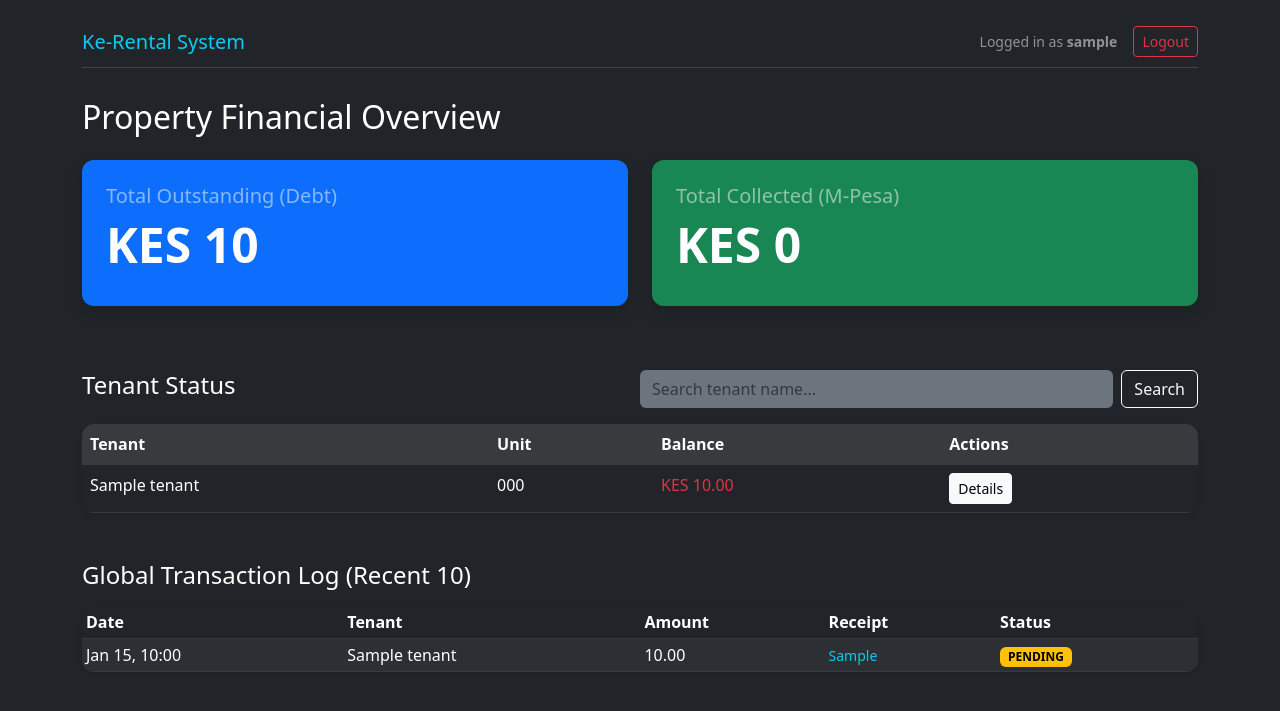
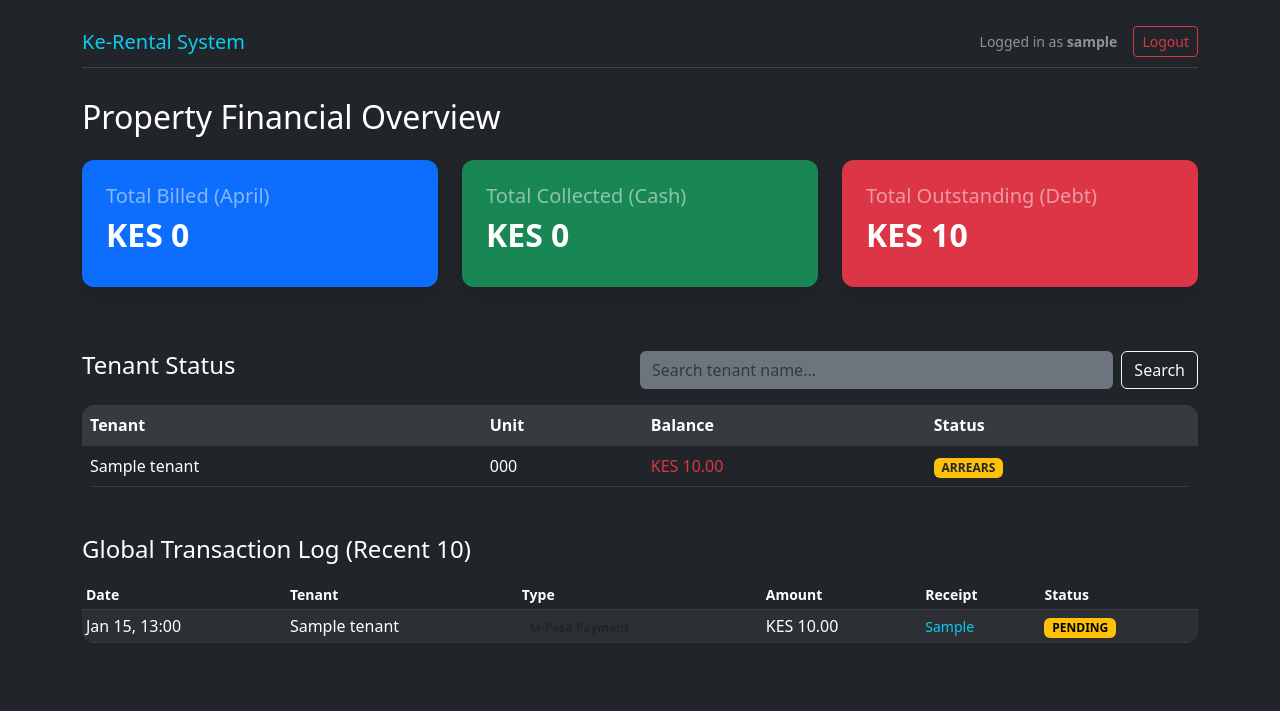
Before and after one commit to 5starrmont/ke-rental-system, a Django app: page /landlord/ in a window 1280 px wide. Shown: the top 711 px of the page. Run offline with Django 5.2, Linux system fonts and the light colour scheme; a user stored in the database is signed in; tables that the repository leaves empty hold one stand-in row (values such as "Sample post").

Commit message:
feat: implement monthly billing logic and financial overview dashboards

```diff
--- a/management/templates/management/landlord.html
+++ b/management/templates/management/landlord.html
@@ -6,11 +6,14 @@
     <title>Landlord Overview | Ke-Rental</title>
     <link href="https://cdn.jsdelivr.net/npm/bootstrap@5.3.0/dist/css/bootstrap.min.css" rel="stylesheet">
     <style>
-        .card { border: none; border-radius: 12px; }
+        .card { border: none; border-radius: 12px; transition: transform 0.2s; }
+        .card:hover { transform: translateY(-5px); }
         .table { border-radius: 12px; overflow: hidden; }
         .badge-paid { background-color: #198754; }
         .badge-pending { background-color: #ffc107; color: #000; }
+        .badge-charge { background-color: #6f42c1; } /* Purple for Invoices */
         .auth-header { border-bottom: 1px solid #444; padding: 10px 0; margin-bottom: 30px; }
+        .text-purple { color: #d63384; }
     </style>
 </head>
 <body class="bg-dark text-white">
@@ -20,7 +23,6 @@
             <h5 class="mb-0 text-info">Ke-Rental System</h5>
             <div class="d-flex align-items-center">
                 <span class="me-3 text-white-50 small">Logged in as <strong>{{ user.username }}</strong></span>
-
                 <form action="/admin/logout/?next=/landlord/" method="post">
                     {% csrf_token %}
                     <button type="submit" class="btn btn-sm btn-outline-danger">Logout</button>
@@ -31,19 +33,27 @@
         <h2 class="mb-4">Property Financial Overview</h2>
 
         <div class="row mb-5">
-            <div class="col-md-6 mb-3">
+            <div class="col-md-4 mb-3">
                 <div class="card bg-primary text-white shadow">
                     <div class="card-body p-4">
-                        <h5 class="text-white-50">Total Outstanding (Debt)</h5>
-                        <h2 class="display-5 fw-bold">KES {{ total_expected }}</h2>
+                        <h5 class="text-white-50">Total Billed (April)</h5>
+                        <h2 class="fw-bold">KES {{ total_billed }}</h2>
                     </div>
                 </div>
             </div>
-            <div class="col-md-6 mb-3">
+            <div class="col-md-4 mb-3">
                 <div class="card bg-success text-white shadow">
                     <div class="card-body p-4">
-                        <h5 class="text-white-50">Total Collected (M-Pesa)</h5>
-                        <h2 class="display-5 fw-bold">KES {{ total_collected }}</h2>
+                        <h5 class="text-white-50">Total Collected (Cash)</h5>
+                        <h2 class="fw-bold">KES {{ total_collected }}</h2>
+                    </div>
+                </div>
+            </div>
+            <div class="col-md-4 mb-3">
+                <div class="card bg-danger text-white shadow">
+                    <div class="card-body p-4">
+                        <h5 class="text-white-50">Total Outstanding (Debt)</h5>
+                        <h2 class="fw-bold">KES {{ total_outstanding }}</h2>
                     </div>
                 </div>
             </div>
@@ -57,13 +67,13 @@
             </form>
         </div>
 
-        <table class="table table-dark table-hover shadow-sm mb-5">
+        <table class="table table-dark table-hover shadow-sm mb-5 align-middle">
             <thead>
                 <tr class="table-active">
                     <th>Tenant</th>
                     <th>Unit</th>
                     <th>Balance</th>
-                    <th>Actions</th>
+                    <th>Status</th>
                 </tr>
             </thead>
             <tbody>
@@ -72,14 +82,14 @@
                     <td>{{ tenant.name }}</td>
                     <td>{{ tenant.unit.house_number }}</td>
                     <td class="{% if tenant.balance > 0 %}text-danger{% else %}text-success fw-bold{% endif %}">
-                        {% if tenant.balance > 0 %}
-                            KES {{ tenant.balance }}
-                        {% else %}
-                            CLEARED ✅
-                        {% endif %}
+                        KES {{ tenant.balance }}
                     </td>
                     <td>
-                        <a href="{% url 'tenant-dashboard' tenant.id %}" class="btn btn-sm btn-light">Details</a>
+                        {% if tenant.balance <= 0 %}
+                            <span class="badge bg-success">CLEARED ✅</span>
+                        {% else %}
+                            <span class="badge bg-warning text-dark">ARREARS</span>
+                        {% endif %}
                     </td>
                 </tr>
                 {% empty %}
@@ -91,11 +101,12 @@
         </table>
 
         <h4 class="mb-3">Global Transaction Log (Recent 10)</h4>
-        <table class="table table-dark table-sm table-striped shadow-sm">
+        <table class="table table-dark table-sm table-striped shadow-sm align-middle">
             <thead>
-                <tr class="text-muted">
+                <tr class="text-muted small">
                     <th>Date</th>
                     <th>Tenant</th>
+                    <th>Type</th>
                     <th>Amount</th>
                     <th>Receipt</th>
                     <th>Status</th>
@@ -106,17 +117,26 @@
                 <tr>
                     <td>{{ payment.date_created|date:"M d, H:i" }}</td>
                     <td>{{ payment.tenant.name }}</td>
-                    <td>{{ payment.amount }}</td>
+                    <td>
+                        <span class="badge {% if payment.transaction_type == 'CHARGE' %}badge-charge{% else %}badge-info text-dark{% endif %}">
+                            {{ payment.get_transaction_type_display }}
+                        </span>
+                    </td>
+                    <td>KES {{ payment.amount }}</td>
                     <td><small class="text-info">{{ payment.mpesa_receipt|default:"--" }}</small></td>
                     <td>
-                        <span class="badge {% if payment.status == 'PAID' %}badge-paid{% else %}badge-pending{% endif %}">
-                            {{ payment.status }}
-                        </span>
+                        {% if payment.transaction_type == 'CHARGE' %}
+                            <span class="badge bg-secondary">BILLED</span>
+                        {% else %}
+                            <span class="badge {% if payment.status == 'PAID' %}badge-paid{% else %}badge-pending{% endif %}">
+                                {{ payment.status }}
+                            </span>
+                        {% endif %}
                     </td>
                 </tr>
                 {% empty %}
                 <tr>
-                    <td colspan="5" class="text-center text-muted">No transactions recorded yet.</td>
+                    <td colspan="6" class="text-center text-muted">No transactions recorded yet.</td>
                 </tr>
                 {% endfor %}
             </tbody>
--- a/management/views.py
+++ b/management/views.py
@@ -1,8 +1,11 @@
+import africastalking
+import time
 from django.http import JsonResponse
 from django.views.decorators.csrf import csrf_exempt
 from django.shortcuts import render, get_object_or_404
 from django.db.models import Sum
 from django.contrib.auth.decorators import login_required
+from django.conf import settings
 
 from rest_framework import viewsets
 from rest_framework.decorators import api_view, permission_classes
@@ -14,19 +17,48 @@ from django_daraja.mpesa.core import MpesaClient
 from .models import Tenant, Payment
 from .serializers import TenantSerializer, PaymentSerializer
 
+# --- Helper Function for SMS ---
+
+def send_payment_notification(tenant, amount):
+    """Helper to send SMS via Africa's Talking with Retry Logic and Settings Init"""
+    try:
+        africastalking.initialize(settings.AT_USERNAME, settings.AT_API_KEY)
+        sms = africastalking.SMS
+
+        phone = tenant.phone_number
+        if phone.startswith('0'):
+            phone = f"+254{phone[1:]}"
+        elif not phone.startswith('+'):
+            phone = f"+{phone}"
+
+        message = (
+            f"Confirmed! Received KES {amount} for Unit {tenant.unit.house_number}. "
+            f"Your new balance is KES {tenant.balance}. Thank you for using Ke-Rental."
+        )
+
+        for attempt in range(3):
+            try:
+                response = sms.send(message, [phone])
+                print(f"--- SMS SENT SUCCESSFULLY (Attempt {attempt+1}): {response} ---")
+                return
+            except Exception as e:
+                print(f"--- SMS ATTEMPT {attempt+1} FAILED: {str(e)} ---")
+                if attempt < 2:
+                    time.sleep(1)
+                else:
+                    print("--- SMS GAVE UP AFTER 3 ATTEMPTS ---")
+    except Exception as init_e:
+        print(f"--- SMS INITIALIZATION FAILED: {str(init_e)} ---")
+
 # --- API ViewSets ---
 
 class TenantViewSet(viewsets.ReadOnlyModelViewSet):
-    """
-    API endpoint that allows tenants to be viewed.
-    """
+    """API endpoint that allows tenants to be viewed."""
     queryset = Tenant.objects.all()
     serializer_class = TenantSerializer
 
 class PaymentViewSet(viewsets.ModelViewSet):
-    """
-    API endpoint that allows payments to be viewed or created.
-    """
+    """API endpoint that allows payments to be viewed or created."""
     queryset = Payment.objects.all().order_by('-date_created')
     serializer_class = PaymentSerializer
 
@@ -34,52 +66,54 @@ class PaymentViewSet(viewsets.ModelViewSet):
 
 @api_view(['POST'])
 def initiate_mpesa_payment(request):
-    """
-    Triggers STK Push and creates a PENDING payment record.
-    """
+    """Triggers STK Push and prints the actual response for debugging."""
     tenant_id = request.data.get('tenant_id')
     amount = request.data.get('amount')
 
     try:
         tenant = Tenant.objects.get(id=tenant_id)
-        # Ensure this URL matches your active ngrok tunnel
-        callback_url = 'https://oversevere-micki-excursionary.ngrok-free.dev/api/mpesa-callback/'
+        callback_url = settings.MPESA_CONFIG.get('CALLBACK_URL', 'https://oversevere-micki-excursionary.ngrok-free.dev/api/mpesa-callback/')
 
         cl = MpesaClient()
         account_reference = f'House-{tenant.unit.house_number}'
         transaction_desc = f'Rent for {tenant.name}'
 
-        # 1. Trigger STK Push
         response = cl.stk_push(tenant.phone_number, int(amount), account_reference, transaction_desc, callback_url)
+
+        print(f"--- SAFARICOM RAW RESPONSE: {response.text} ---")
+
         res_data = response.json()
         checkout_id = res_data.get('CheckoutRequestID')
 
-        # 2. Create local record
-        Payment.objects.create(
-            tenant=tenant,
-            amount=amount,
-            checkout_id=checkout_id,
-            status='PENDING'
-        )
-
-        return JsonResponse({
-            'status': 'Success',
-            'message': 'STK Push sent. Record created as PENDING.',
-            'checkout_id': checkout_id
-        })
+        if checkout_id:
+            Payment.objects.create(
+                tenant=tenant,
+                amount=amount,
+                checkout_id=checkout_id,
+                transaction_type='MPESA',
+                status='PENDING'
+            )
+            return JsonResponse({
+                'status': 'Success',
+                'message': 'STK Push sent.',
+                'checkout_id': checkout_id
+            })
+        else:
+            error_msg = res_data.get('errorMessage', 'Unknown Safaricom Error')
+            print(f"--- SAFARICOM ERROR: {error_msg} ---")
+            return JsonResponse({'status': 'Error', 'message': error_msg}, status=400)
 
     except Tenant.DoesNotExist:
         return JsonResponse({'status': 'Error', 'message': 'Tenant not found'}, status=404)
     except Exception as e:
+        print(f"--- CODE EXCEPTION: {str(e)} ---")
         return JsonResponse({'status': 'Error', 'message': str(e)}, status=500)
 
 @csrf_exempt
 @api_view(['POST'])
 @permission_classes([AllowAny])
 def mpesa_callback(request):
-    """
-    Safaricom callback. Updates status and reconciles tenant balance.
-    """
+    """Safaricom callback. Updates status, reconciles balance, and sends SMS."""
     data = request.data
     stk_callback = data.get('Body', {}).get('stkCallback', {})
     result_code = stk_callback.get('ResultCode')
@@ -91,21 +125,19 @@ def mpesa_callback(request):
         payment = Payment.objects.get(checkout_id=checkout_id)
 
         if payment.status != 'PAID' and result_code == 0:
-            # Success: Extract metadata
             items = stk_callback.get('CallbackMetadata', {}).get('Item', [])
             metadata = {item['Name']: item.get('Value') for item in items}
 
-            # Update Payment
             payment.status = 'PAID'
             payment.mpesa_receipt = metadata.get('MpesaReceiptNumber')
             payment.save()
 
-            # Reconcile Tenant Balance
             tenant = payment.tenant
             tenant.balance -= payment.amount
             tenant.save()
 
-            print(f"✅ SUCCESS: Payment {payment.id} PAID. Tenant {tenant.name} balance updated.")
+            send_payment_notification(tenant, payment.amount)
+            print(f"✅ SUCCESS: Payment PAID and SMS Notification triggered.")
 
         elif result_code != 0:
             payment.status = 'FAILED'
@@ -121,12 +153,8 @@ def mpesa_callback(request):
 
 @login_required
 def tenant_dashboard(request):
-    """
-    Shows the dashboard ONLY for the logged-in tenant.
-    No tenant_id needed in the URL anymore.
-    """
+    """Shows the dashboard ONLY for the logged-in tenant."""
     try:
-        # Link to the OneToOneField user profile
         tenant = request.user.tenant_profile
         payments = tenant.payments.all().order_by('-date_created')
         return render(request, 'management/dashboard.html', {
@@ -134,30 +162,30 @@ def tenant_dashboard(request):
             'payments': payments
         })
     except (AttributeError, Tenant.DoesNotExist):
-        # Fallback if an admin logs in without a tenant profile
         return render(request, 'management/dashboard.html', {
             'error': "No tenant profile linked to this account."
         })
 
 @login_required
 def landlord_dashboard(request):
-    """
-    Global financial overview for the property manager.
-    Only accessible by logged-in users (Staff/Admin).
-    """
+    """Global financial overview for the property manager."""
     search_query = request.GET.get('search', '')
     tenants = Tenant.objects.all()
 
     if search_query:
         tenants = tenants.filter(name__icontains=search_query)
 
-    total_expected = Tenant.objects.aggregate(Sum('balance'))['balance__sum'] or 0
-    total_collected = Payment.objects.filter(status='PAID').aggregate(Sum('amount'))['amount__sum'] or 0
+    # Calculate Totals based on transaction types
+    total_billed = Payment.objects.filter(transaction_type='CHARGE').aggregate(Sum('amount'))['amount__sum'] or 0
+    total_collected = Payment.objects.filter(transaction_type='MPESA', status='PAID').aggregate(Sum('amount'))['amount__sum'] or 0
+    total_outstanding = Tenant.objects.aggregate(Sum('balance'))['balance__sum'] or 0
+
     recent_payments = Payment.objects.all().order_by('-date_created')[:10]
 
     return render(request, 'management/landlord.html', {
-        'total_expected': total_expected,
+        'total_billed': total_billed,
         'total_collected': total_collected,
+        'total_outstanding': total_outstanding,
         'tenants': tenants,
         'recent_payments': recent_payments,
         'search_query': search_query
```
Also changed, not shown: core/settings.py (+16 -44 lines), management/management/commands/generate_invoices.py (+16 -3 lines), management/models.py (+11 -4 lines), management/templates/management/dashboard.html (+46 -21 lines), management/utils.py (added, +33 -0 lines), requirements.txt (added, +19 -0 lines), management/migrations/0004_payment_transaction_type_property_landlord.py (added).
